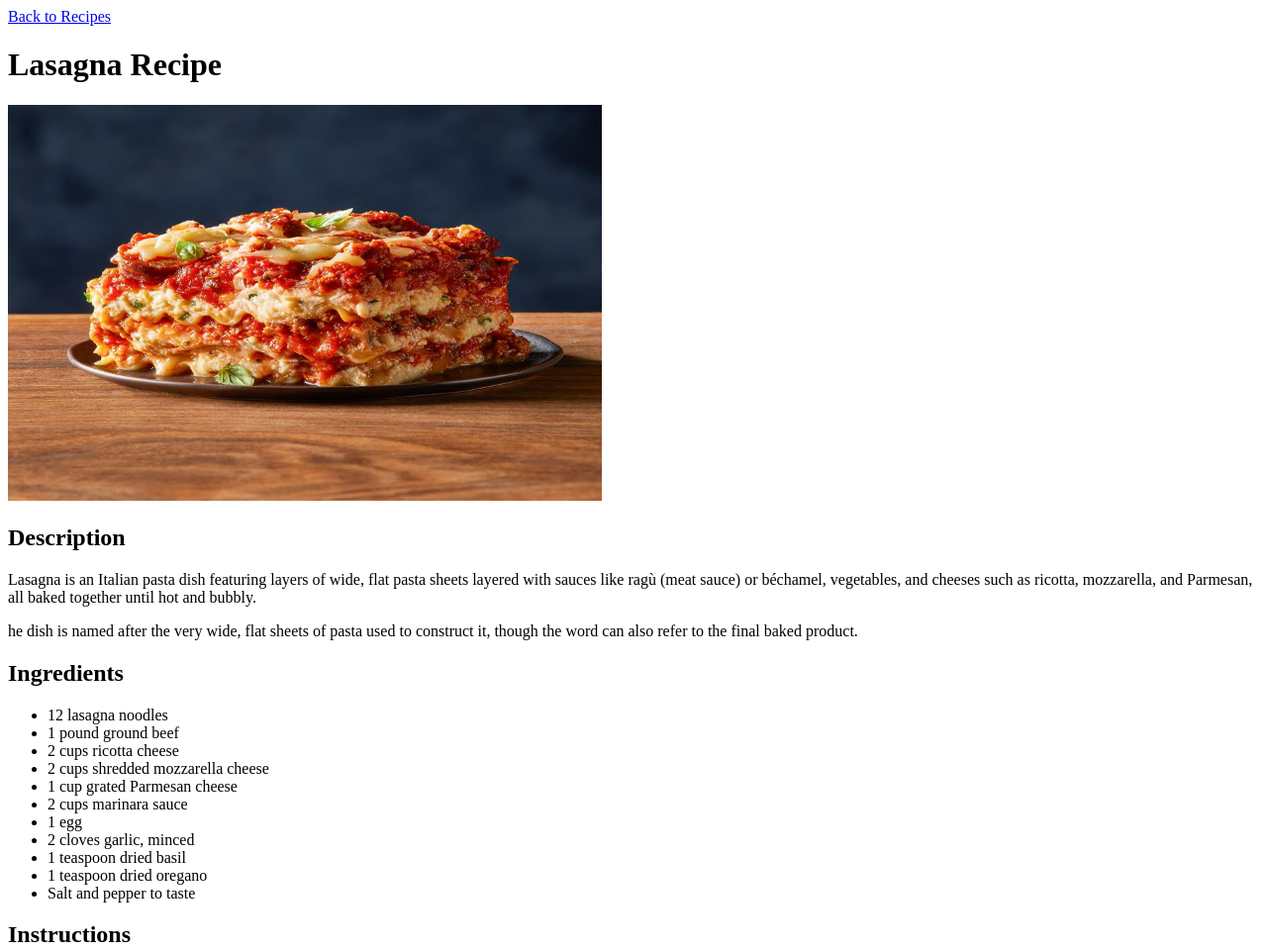
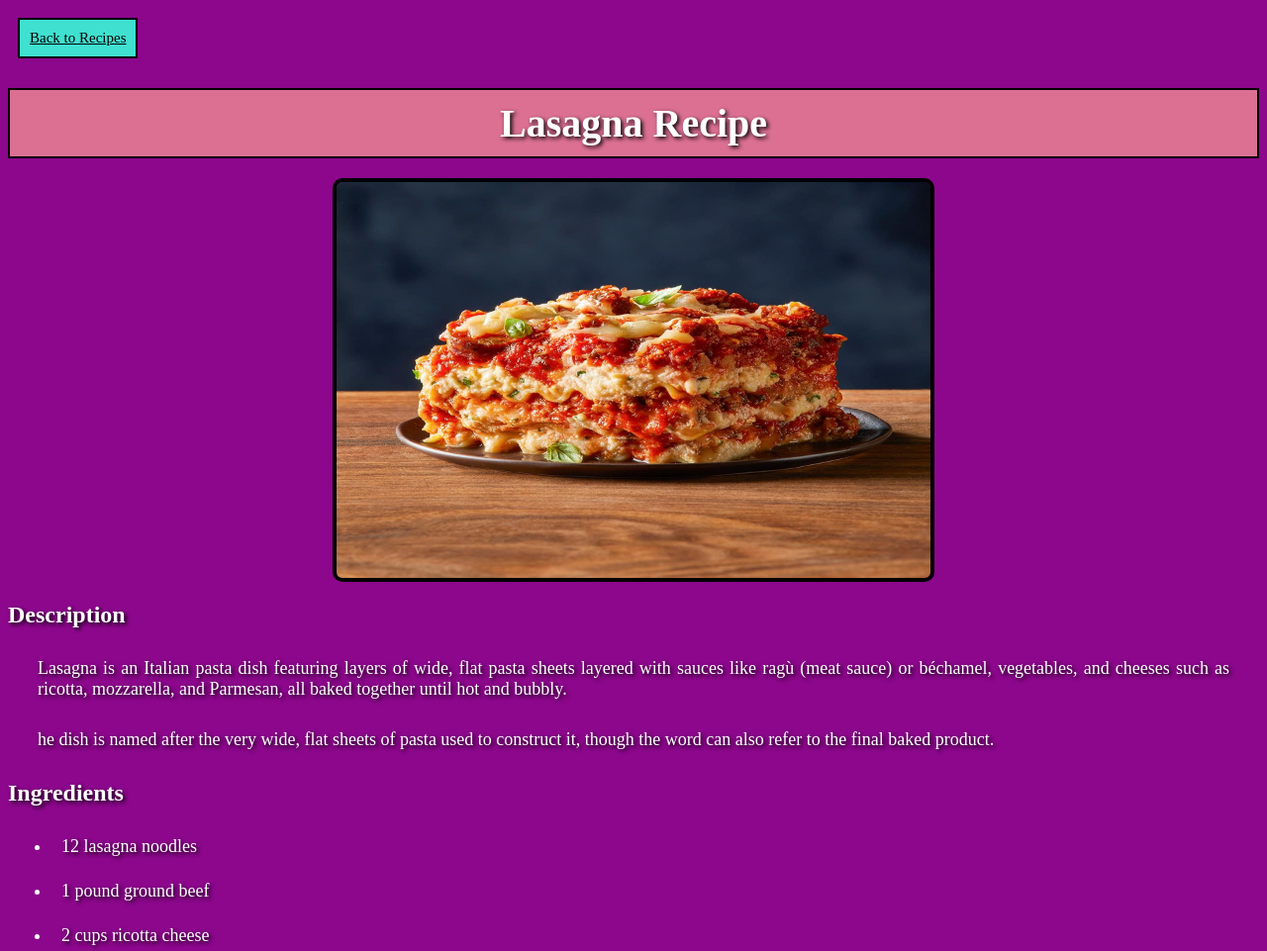
Before and after one commit to aryamankhuntia/The_Odin_Project_Practice, a plain HTML site: page recipes/pages/lasagna.html in a window 1280 px wide. Shown: the top 961 px of the page at 99% size. Drawn offline with Linux system fonts and the light colour scheme.

Commit message:
Add CSS to Recipes Project
Added css files recipestyle.css and styles.css to the recipes/css directory. Updated HTML files to link to the new CSS files and applied classes for styling.

```diff
--- /dev/null
+++ b/recipes/css/recipestyle.css
@@ -0,0 +1,55 @@
+body {
+    background-color: rgb(140, 7, 140);
+    color: white;
+    text-shadow: 2px 2px 4px black;
+}
+
+h1 {
+    background-color: palevioletred;
+    display: block;
+    padding: 10px;
+    margin: 20px auto;
+    border: 2px solid black;
+    font-size: 40px;
+    text-align: center;
+}
+
+img {
+    border: 4px solid black;
+    border-radius: 10px;
+    display: block;
+    margin: 0 auto;
+}
+
+body p {
+    font-size: 18px;
+    margin: 10px 20px;
+    padding: 10px;
+    text-align: justify;
+}
+
+
+.ingredients li {
+    text-align: left;
+    margin: 4px;
+    padding: 10px;
+    font-size: 18px;
+}
+
+.instructions li {
+    text-align: left;
+    margin: 4px;
+    padding: 10px;
+    font-size: 18px;
+}
+
+a {
+    background-color: turquoise;
+    color: black;
+    padding: 10px;
+    margin: 10px;
+    display: inline-block;
+    border: 2px solid black;
+    text-shadow: none;
+    font-size: 15px;
+}
--- /dev/null
+++ b/recipes/css/styles.css
@@ -0,0 +1,28 @@
+body {
+    background-color: black;
+    color: white;
+    font-family: "Times New Roman", Times, serif;
+    text-align: center;
+    font-size: 25px;
+}
+
+body h1{
+    background-color: #ff6f00;
+    padding: 20px;
+    margin: 20px 20px;
+    color: red;
+    border: 4px solid darkred;
+    text-shadow: 2px 2px 4px black;
+}
+
+.recipe {
+    background-color: lightgreen;
+    color: darkgreen;
+    font-size: 20px;
+    border: 2px solid darkgreen;
+    border-radius: 10px;
+    display: inline-block;
+    margin: 20px;
+    padding: 20px;
+    width: 200px;
+}
--- a/recipes/pages/lasagna.html
+++ b/recipes/pages/lasagna.html
@@ -4,6 +4,7 @@
     <meta charset="UTF-8">
     <meta name="viewport" content="width=device-width, initial-scale=1.0">
     <title>Lasagna | Odin Recipes</title>
+    <link rel="stylesheet" href="../css/recipestyle.css">
 </head>
 <body>
     <a href="../index.html">Back to Recipes</a>
@@ -13,7 +14,7 @@
     <p>Lasagna is an Italian pasta dish featuring layers of wide, flat pasta sheets layered with sauces like ragù (meat sauce) or béchamel, vegetables, and cheeses such as ricotta, mozzarella, and Parmesan, all baked together until hot and bubbly.</p>
     <p>he dish is named after the very wide, flat sheets of pasta used to construct it, though the word can also refer to the final baked product.</p>
     <h2>Ingredients</h2>
-    <ul>
+    <ul class="ingredients">
         <li>12 lasagna noodles</li>
         <li>1 pound ground beef</li>
         <li>2 cups ricotta cheese</li>
@@ -27,7 +28,7 @@
         <li>Salt and pepper to taste</li>
     </ul>
     <h2>Instructions</h2>
-    <ol>
+    <ol class="instructions">
         <li>Preheat your oven to 375°F (190°C).</li>
         <li>Cook the lasagna noodles according to the package instructions. Drain and set aside.</li>
         <li>In a large skillet, cook the ground beef over medium heat until browned. Drain any excess fat.</li>
```
Also changed, not shown: recipes/index.html (+4 -3 lines), recipes/pages/carbonara.html (+3 -2 lines), recipes/pages/chicken_curry.html (+3 -2 lines).
